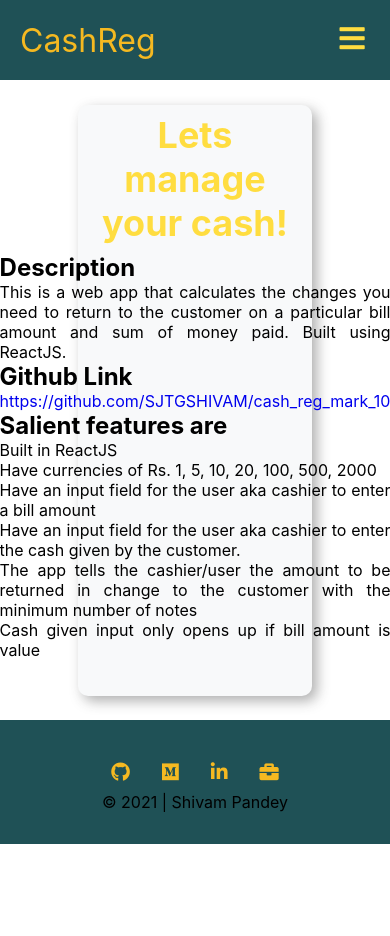
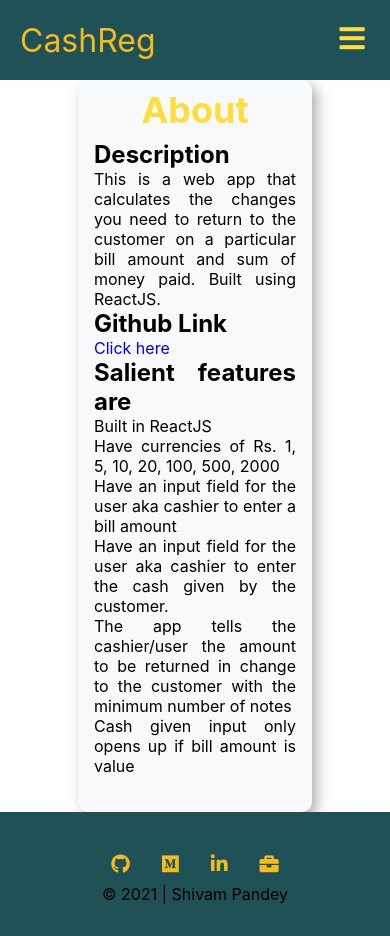
Before and after one commit to SJTGSHIVAM/cash_reg_mark_10, a React (Create React App) app: page /about in a window 390 px wide. Before the commit the page ends 844 px from the top, so only its background shows below. Built offline with nearby package versions, Linux system fonts and the light colour scheme.

Commit message:
style: Fixed the responsive issue with about

```diff
--- a/src/components/About/About.tsx
+++ b/src/components/About/About.tsx
@@ -3,7 +3,7 @@ const About = () => {
   return (
     <div className="bcard">
       <header className="head">
-        <h1>Lets manage your cash!</h1>
+        <h1>About</h1>
       </header>
       <section className="about">
         <h2 id="description">Description</h2>
@@ -15,11 +15,11 @@ const About = () => {
         <h2 id="live-link">Github Link</h2>
         <p>
           <a href="https://github.com/SJTGSHIVAM/cash_reg_mark_10">
-            https://github.com/SJTGSHIVAM/cash_reg_mark_10
+            Click here
           </a>
         </p>
         <h2 id="salient-features-are">Salient features are</h2>
-        <ul>
+        <ol>
           <li>Built in ReactJS </li>
           <li>Have currencies of Rs. 1, 5, 10, 20, 100, 500, 2000</li>
           <li>
@@ -34,7 +34,7 @@ const About = () => {
             to the customer with the minimum number of notes
           </li>
           <li>Cash given input only opens up if bill amount is value</li>
-        </ul>
+        </ol>
       </section>
     </div>
   );
```
